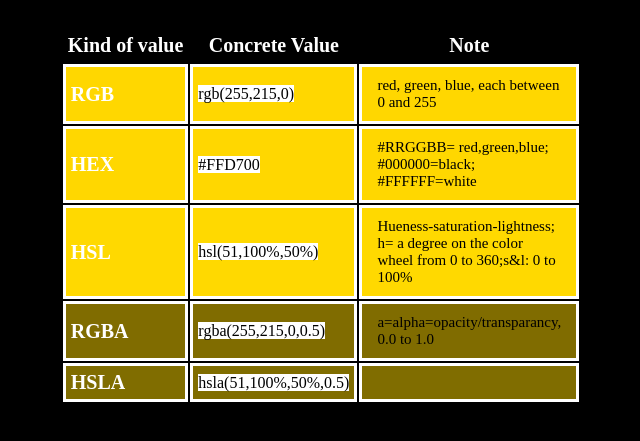
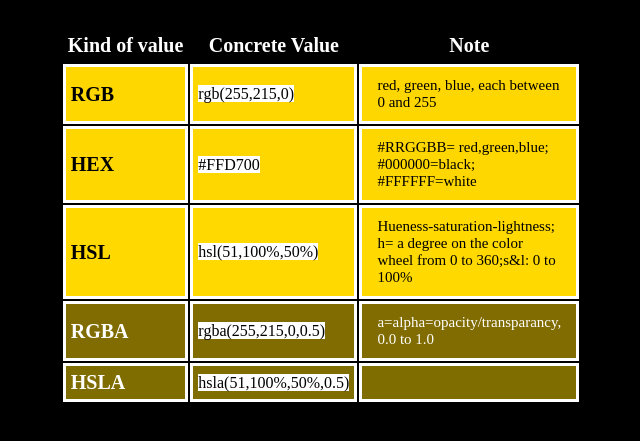
Before and after one commit to ChristophGrothe/cheatsheet, a plain HTML site: page index.html in a window 1280 px wide. Shown: the part 97-538 px from the top of the page, without its empty margins (319-959 px from the left). Drawn offline with Linux system fonts and the light colour scheme.

Commit message:
Update style.css
Review1

```diff
--- a/style.css
+++ b/style.css
@@ -78,7 +78,6 @@ th,td {
 /*Headings in the first column*/
 
 td:first-child {
-    color: white;
     font-weight: bold;
 }
 
@@ -103,3 +102,10 @@ td:nth-child(3) {
     font-size: 15px;
     padding: 10px 15px;
 }
+
+/**Two dark rows**/
+/*leg=legibility*/
+
+.leg {
+    color: white;
+}
```
